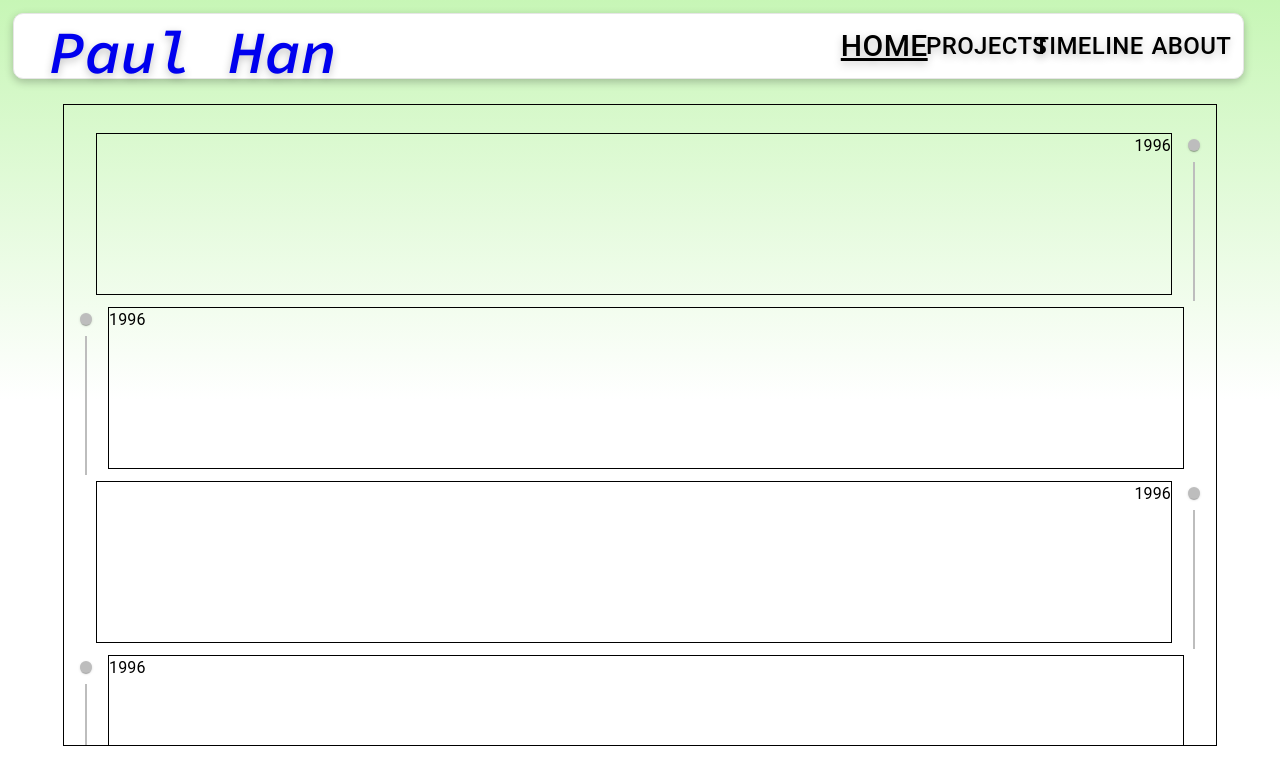
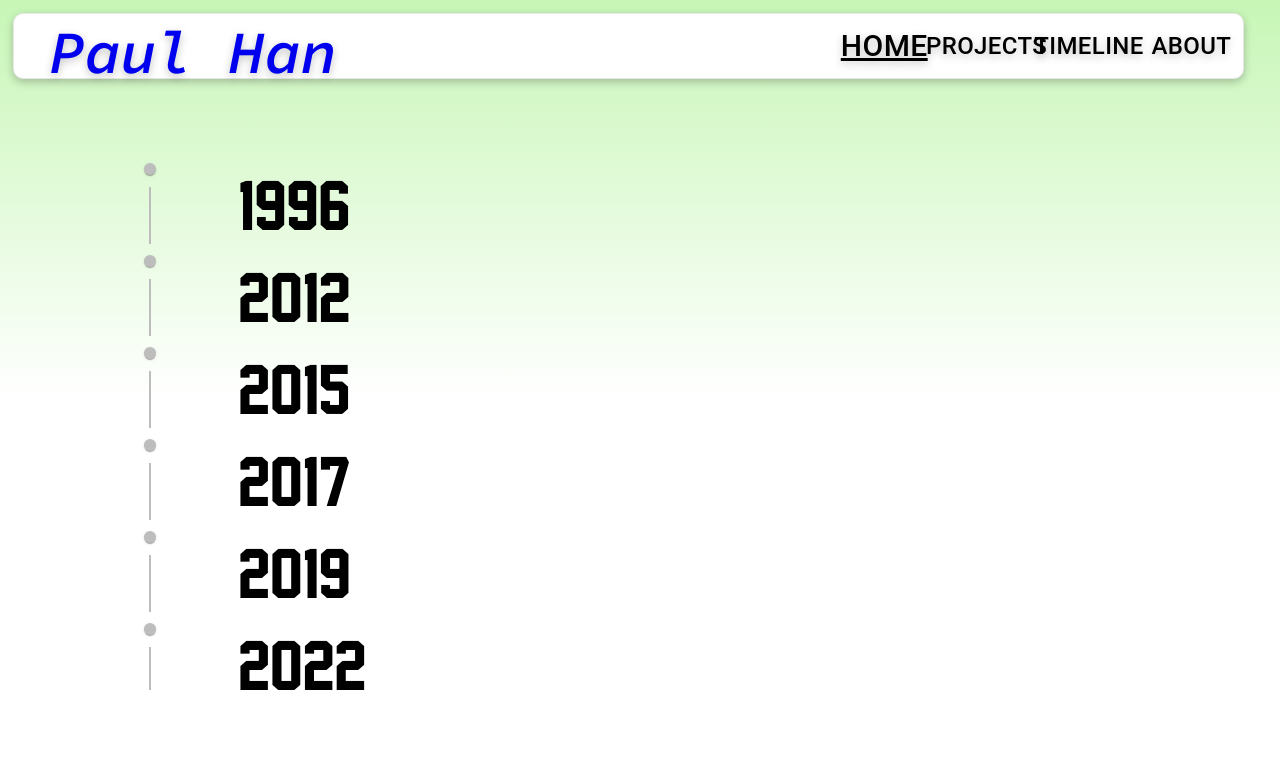
Before and after one commit to PaulHan0527/Portfolio, a React (Create React App) app: page /timeline in a window 1280 px wide. Shown: the top 784 px of the page. Built offline with nearby package versions, Linux system fonts and the light colour scheme.

Commit message:
timeline

```diff
--- a/src/App.js
+++ b/src/App.js
@@ -1,7 +1,7 @@
 // react, mui
 import { BrowserRouter, Routes, Route } from 'react-router-dom';
 import './App.css';
-
+import "./fonts/JerseyM54.ttf";
 
 // Components
 import Home from './Components/Contents/Home/Home';
--- a/src/Components/Contents/Projects/GridViewItem.js
+++ b/src/Components/Contents/Projects/GridViewItem.js
@@ -6,7 +6,7 @@ import "../contents.css"
 const GridViewItem = (props) => {
 
     return (
-        <Grow in="true"  style={{ transformOrigin: '0 0 0' }}
+        <Grow in={true}  style={{ transformOrigin: '0 0 0' }}
         timeout={props.growTime}
         className='projects-gridview-item'>
             <Card>
--- a/src/Components/Contents/Projects/Projects.js
+++ b/src/Components/Contents/Projects/Projects.js
@@ -2,7 +2,6 @@ import ToggleButton from '@mui/material/ToggleButton';
 import ViewCarouselIcon from '@mui/icons-material/ViewCarousel';
 import ViewModuleIcon from '@mui/icons-material/ViewModule';
 import { useState } from "react";
-import "../contents.css"
 import GridView from "./GridView";
 import CarouselView from './CarouselView';
 import { Fade } from '@mui/material';
@@ -14,7 +13,7 @@ const Projects = (props) => {
 
     return (
         <div className="projects-container">
-            <Fade in="true"  style={{ transformOrigin: '0 0 0' }}
+            <Fade in={true}  style={{ transformOrigin: '0 0 0' }}
         timeout={700}>
             <div className="projects-header" align="right">
                     <ToggleButton
--- a/src/Components/Contents/Timeline/TimelineObjects.js
+++ b/src/Components/Contents/Timeline/TimelineObjects.js
@@ -1,49 +1,39 @@
 const timelineInfo = [
     {
         name: "Temp 1",
-        year: "2012",
-        description: "Description for temp 1"
+        year: "1996",
+        description: "asdf"
     },
     {
         name: "Temp 1",
         year: "2012",
-        description: "Description for temp 1"
+        description: "Came to USA"
     },
     {
         name: "Temp 1",
-        year: "2012",
-        description: "Description for temp 1"
+        year: "2015",
+        description: "Went to SBU"
     },
     {
         name: "Temp 1",
-        year: "2012",
-        description: "Description for temp 1"
+        year: "2017",
+        description: "Military"
     },
     {
         name: "Temp 1",
-        year: "2012",
-        description: "Description for temp 1"
+        year: "2019",
+        description: "Came back to SBU to start com-sci"
     },
     {
         name: "Temp 1",
-        year: "2012",
-        description: "Description for temp 1"
+        year: "2022",
+        description: "Intern"
     },
     {
         name: "Temp 1",
-        year: "2012",
-        description: "Description for temp 1"
-    },
-    {
-        name: "Temp 1",
-        year: "2012",
-        description: "Description for temp 1"
-    },
-    {
-        name: "Temp 1",
-        year: "2012",
-        description: "Description for temp 1"
-    },
+        year: "2022",
+        description: "BigID"
+    }
 ];
 
 export default timelineInfo;
--- a/src/Components/Contents/Timeline/Timelines.js
+++ b/src/Components/Contents/Timeline/Timelines.js
@@ -1,10 +1,7 @@
 import Timeline from '@mui/lab/Timeline';
-import TimelineItem from '@mui/lab/TimelineItem';
-import TimelineSeparator from '@mui/lab/TimelineSeparator';
-import TimelineConnector from '@mui/lab/TimelineConnector';
-import TimelineContent from '@mui/lab/TimelineContent';
-import TimelineDot from '@mui/lab/TimelineDot';
-import TimelineOppositeContent from '@mui/lab/TimelineOppositeContent';
+import { Fade } from '@mui/material';
+import TimelinesItem from './TimelinesItem';
+import timelineInfo from './TimelineObjects';
 
 
 const Timelines = (props) => {
@@ -13,52 +10,19 @@ const Timelines = (props) => {
 
     return (
         <div className="timeline-container">
-            <Timeline position="alternate">
-                <TimelineItem>
-                    <TimelineOppositeContent>
-                        <div className='timeline-date'>
-                            1996
-                        </div>
-                    </TimelineOppositeContent>
-                    <TimelineSeparator>
-                        <TimelineDot/>
-                        <TimelineConnector/>
-                    </TimelineSeparator>
-                </TimelineItem>
-                <TimelineItem>
-                    <TimelineOppositeContent>
-                        <div className='timeline-date'>
-                            1996
-                        </div>
-                    </TimelineOppositeContent>
-                    <TimelineSeparator>
-                        <TimelineDot/>
-                        <TimelineConnector/>
-                    </TimelineSeparator>
-                </TimelineItem>
-                <TimelineItem>
-                    <TimelineOppositeContent>
-                        <div className='timeline-date'>
-                            1996
-                        </div>
-                    </TimelineOppositeContent>
-                    <TimelineSeparator>
-                        <TimelineDot/>
-                        <TimelineConnector/>
-                    </TimelineSeparator>
-                </TimelineItem>
-                <TimelineItem>
-                    <TimelineOppositeContent>
-                        <div className='timeline-date'>
-                            1996
-                        </div>
-                    </TimelineOppositeContent>
-                    <TimelineSeparator>
-                        <TimelineDot/>
-                        <TimelineConnector/>
-                    </TimelineSeparator>
-                </TimelineItem>
+            <Fade in={true}  style={{ transformOrigin: '0 0 0' }} timeout={800}>
+            <Timeline position="left">
+                {timelineInfo.map((element, i) => {
+                    return (
+                        <TimelinesItem
+                            key={i}
+                            item={element}
+                        />
+                    )
+                })}
+
             </Timeline>
+            </Fade>
         </div>
     )
 }
--- /dev/null
+++ b/src/Components/Contents/Timeline/TimelinesItem.js
@@ -0,0 +1,32 @@
+import TimelineItem from '@mui/lab/TimelineItem';
+import TimelineSeparator from '@mui/lab/TimelineSeparator';
+import TimelineConnector from '@mui/lab/TimelineConnector';
+import TimelineContent from '@mui/lab/TimelineContent';
+import TimelineOppositeContent  from '@mui/lab/TimelineOppositeContent';
+import TimelineDot from '@mui/lab/TimelineDot';
+import { useState } from 'react';
+
+const TimelinesItem = (props) => {
+
+    const [itemHovered, setItemHovered] = useState(false);
+
+    return (
+        <TimelineItem onMouseEnter={() => {setItemHovered(true)}}
+                      onMouseLeave={() => {setItemHovered(false)}}>
+            <TimelineOppositeContent>
+                {itemHovered
+                ? <div className='timeline-item-container' onClick={() => console.log(typeof(props.item.year))}>
+                    hovered
+                  </div>
+                : <div className='timeline-item-container'>
+                    {props.item.year}
+                </div>}
+            </TimelineOppositeContent>
+            <TimelineSeparator>
+                <TimelineDot/>
+                <TimelineConnector/>
+            </TimelineSeparator>
+        </TimelineItem>
+    )
+}
+export default TimelinesItem;
--- a/src/Components/Contents/contents.css
+++ b/src/Components/Contents/contents.css
@@ -85,28 +85,60 @@
 /* Timeline */
 /* ---------------------------------------------------------------------------- */
 .timeline-container {
-    width: 90vw;
-    height: 80vh;
+    width: 80vw;
+    height: 70vh;
     margin: 1% auto;
+    margin-top: 3%;
 
     overflow-y: auto;
 
-    border-style: solid;
+    /* border-style: solid;
     border-width: 1px;
-    border-color: black;
+    border-color: red; */
 }
 
 
-.timeline-date {
-    height: 20vh;
+.timeline-item-container {
+    height: 10vh;
+    width: 65vw;
+    margin-left: 7%;
+    transition: 0.3s ease;
+    font-family: "jersey";
+    font-size: 400%;
 
-    border-style: solid;
+    /* border-style: solid;
     border-width: 1px;
-    border-color: black;
+    border-color: black; */
+}
+
+.timeline-item-container:hover {
+    height: 30vh;
+    transition: 0.3s ease;
 }
 
 
-
+::-webkit-scrollbar {
+    width: 20px;
+}
+::-webkit-scrollbar-track {
+    background-color: transparent;
+}
+::-webkit-scrollbar-thumb {
+    background-color: #777777;
+}
+::-webkit-scrollbar-thumb {
+    background-color: #d6dee1;
+    border-radius: 20px;
+}
+::-webkit-scrollbar-thumb {
+    background-color: #d6dee1;
+    border-radius: 20px;
+    border: 6px solid transparent;
+    background-clip: content-box;
+}
+::-webkit-scrollbar-thumb:hover {
+    background-color: #b8b8b8;
+}
 
 
 /* ---------------------------------------------------------------------------- */
--- a/src/index.css
+++ b/src/index.css
@@ -11,3 +11,9 @@ code {
   font-family: source-code-pro, Menlo, Monaco, Consolas, 'Courier New',
     monospace;
 }
+
+@font-face {
+  font-family: "jersey";
+  src: local("JerseyM54"),
+    url("./fonts/JerseyM54.ttf") format("truetype");
+}
```
Also changed, not shown: src/fonts/JerseyM54.ttf (added).
